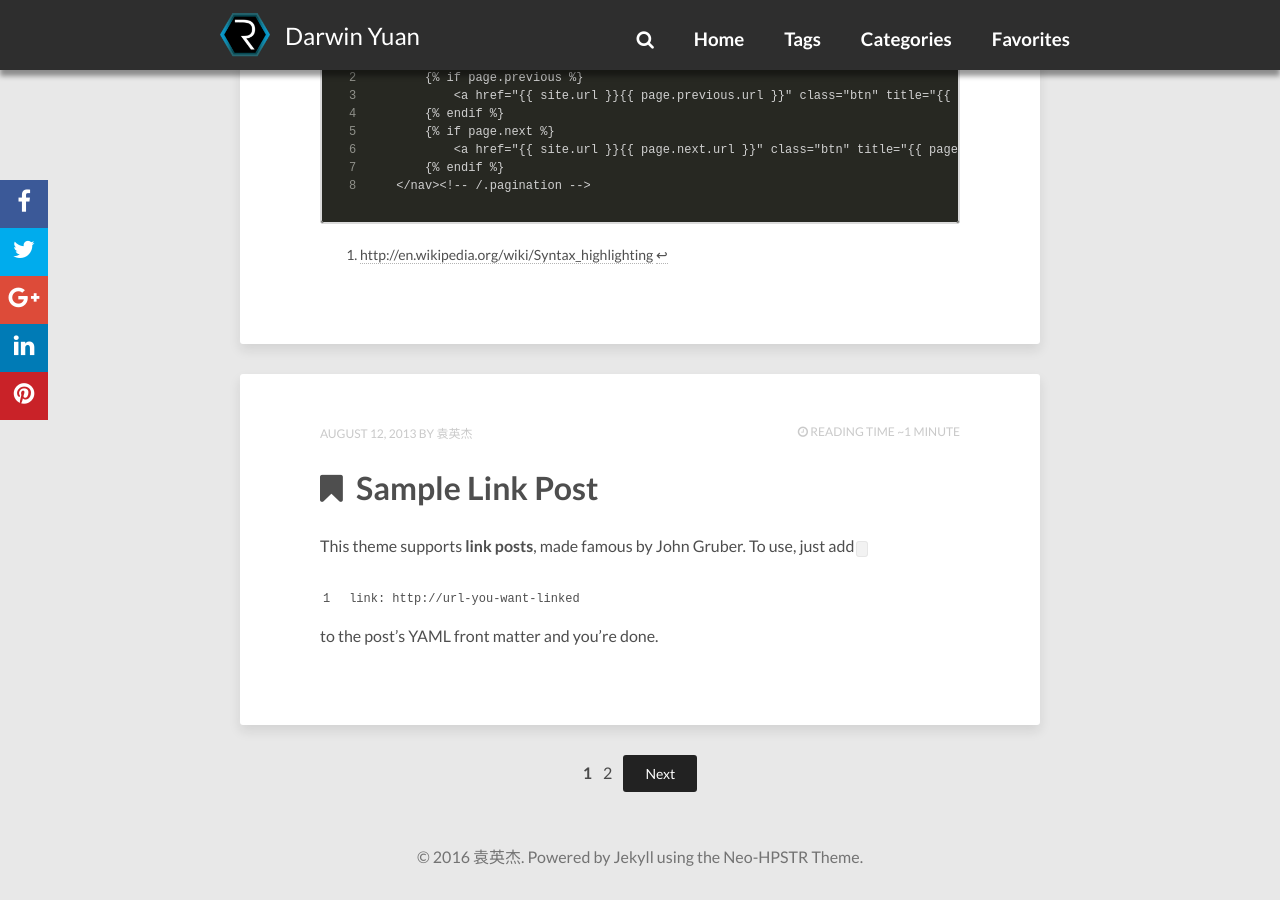
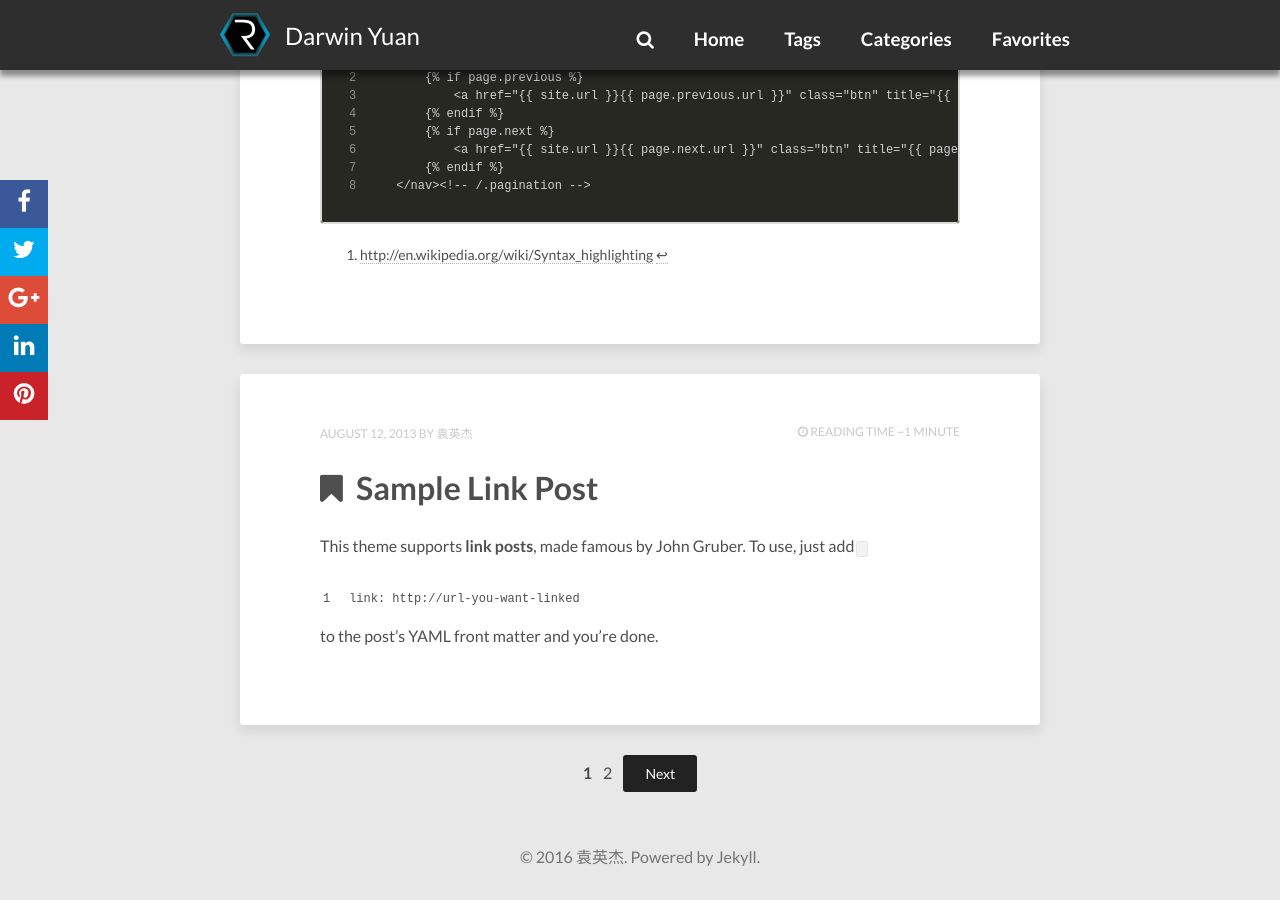
Before and after one commit to godsme/godsme.github.io, a Jekyll site: the page built from index.html, in a window 1280 px wide and 900 px high, scrolled down 3687 px. Built offline with Jekyll 4.4.1, drawn with Linux system fonts in a browser that asks for light colours; nearby versions of some CDN libraries; the list of posts is cut into pages by our own code; comment, search, counter and statistics services are not loaded.

Commit message:
make little change

```diff
--- a/_config.yml
+++ b/_config.yml
@@ -37,7 +37,7 @@
   name:           袁英杰
   site:           http://godsme.github.io
   avatar:         images/avatar.jpg
-  bio:            "程序员，技术咨询师. 长期关注与软件开发效率有关的方方面面"
+  bio:            "程序员，技术咨询师. 长期关注与软件开发效率有关的方方面面。"
   email:          darwin_yuan@hotmail.com
   # Twitter nick for use in Twitter cards and follow button.
   #twitter: aron_bordin # if no twitter in this config, the twitter follow button will be removed
--- a/_includes/footer.html
+++ b/_includes/footer.html
@@ -1 +1 @@
-<span>&copy; {{ site.time | date: '%Y' }} {{ site.owner.name }}. Powered by <a href="http://jekyllrb.com" rel="nofollow">Jekyll</a> using the <a href="http://github.com/aron-bordin/neo-hpstr-jekyll-theme" rel="nofollow">Neo-HPSTR Theme</a>.</span>
+<span>&copy; {{ site.time | date: '%Y' }} {{ site.owner.name }}. Powered by <a href="http://jekyllrb.com" rel="nofollow">Jekyll.</a></span>
```
